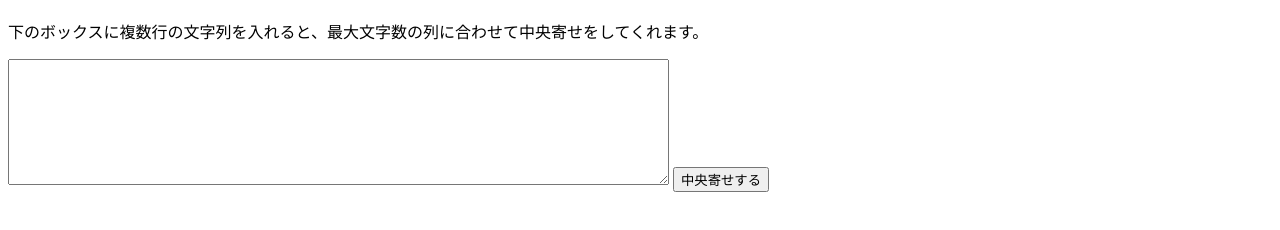
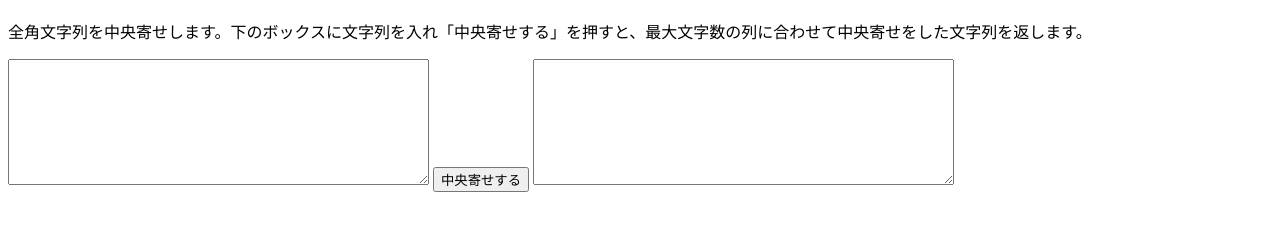
Before and after one commit to ito-ur-right/CentralAlignment, a plain HTML site: page index.html in a window 1280 px wide. Shown: the part 70-300 px from the top of the page. Drawn offline with Linux system fonts and the light colour scheme.

Commit message:
Update index.html

```diff
--- a/index.html
+++ b/index.html
@@ -39,17 +39,16 @@
         }
         result = result + padding + "\n";
       }
-      document.getElementById("textarea").value = result;
+      document.getElementById("out_textarea").value = result;
     }
     </script>
   </head>
   <body>
     <h1 style="text-align:center;">文字列中央寄せ</h1>
-    <p>下のボックスに複数行の文字列を入れると、最大文字数の列に合わせて中央寄せをしてくれます。</p>
-    <textarea id="textarea" name="name" rows="8" cols="80"></textarea>
+    <p>全角文字列を中央寄せします。下のボックスに文字列を入れ「中央寄せする」を押すと、最大文字数の列に合わせて中央寄せをした文字列を返します。</p>
+    <textarea id="textarea" rows="8" cols="50"></textarea>
     <button type="button" name="button" onclick="centralAlignment();">中央寄せする</button>
-    <div id="result">
-
+    <textarea id="out_textarea" rows="8" cols="50"></textarea>
     </div>
   </body>
 </html>
```
